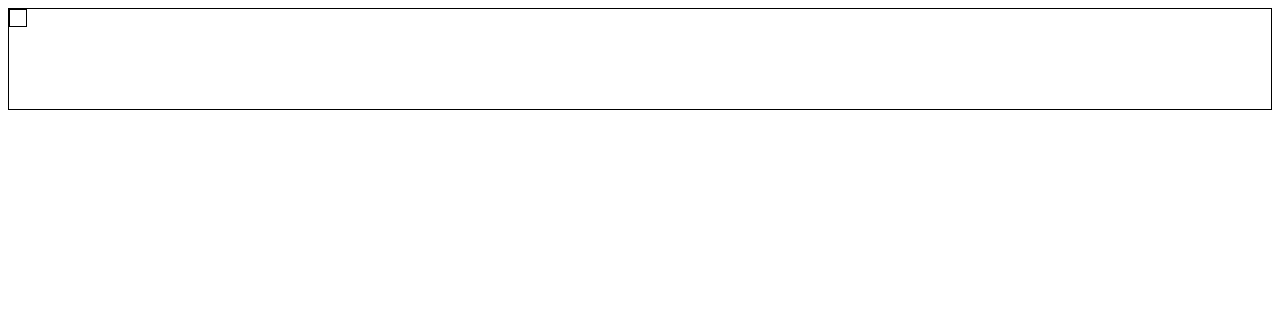
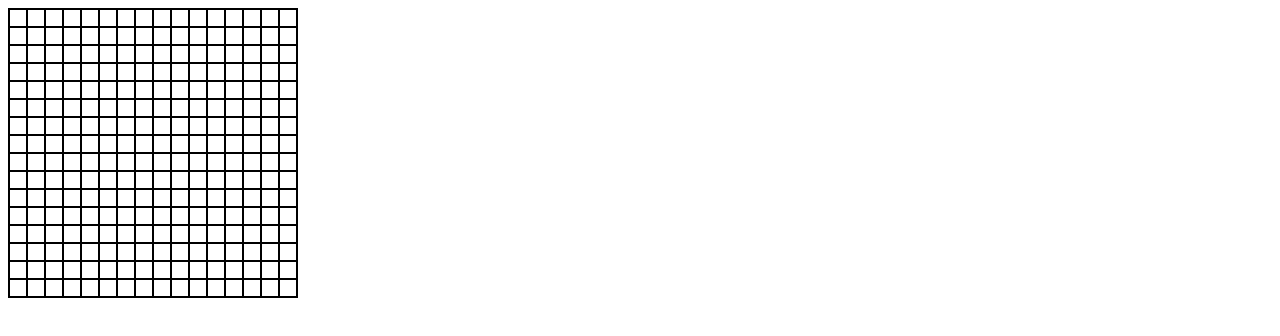
Before and after one commit to lkrabac/javascript, a plain HTML site: page index.html in a window 1280 px wide. Drawn offline with Linux system fonts and the light colour scheme.

Commit message:
16x16 Grid funguje

```diff
--- a/index.html
+++ b/index.html
@@ -9,7 +9,9 @@
 <style>
     #container {
         border: 1px solid black;
-        height: 100px;
+        width: 288px;
+        display: flex;
+        flex-wrap: wrap;
     }
 </style>
 <body>
@@ -18,9 +20,12 @@
     </div>
     <script>
         const container = document.getElementById("container");
-        const square = document.createElement("div");
-        square.style.cssText = "height: 16px; width:16px; border: 1px solid black";
-        container.appendChild(square);
+        for(i=0; i < 256; i++) {
+            const square = document.createElement("div");
+            square.style.cssText = "height: 16px; width:16px; border: 1px solid black";
+            container.appendChild(square);
+        }
+
     </script>
 </body>
 </html>
```
